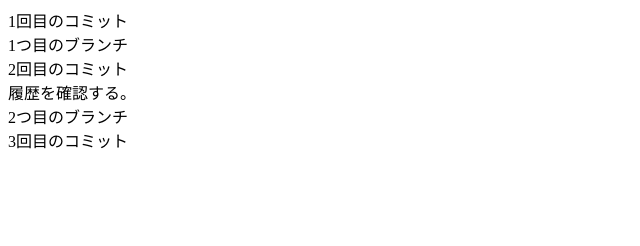
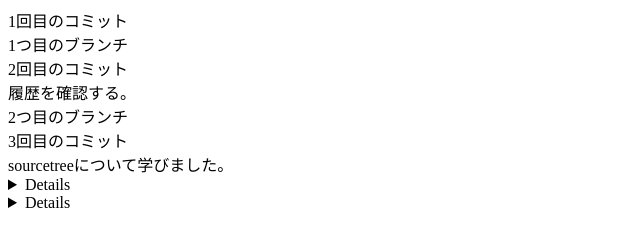
Before and after one commit to atuatusannn/git, a plain HTML site: page index.html in a window 1280 px wide. Shown: the whole page, without its empty margins (0-640 px from the left). Drawn offline with Linux system fonts and the light colour scheme.

Commit message:
SourceTreeを使ってコミットしてみました。

```diff
--- a/index.html
+++ b/index.html
@@ -4,6 +4,7 @@
     <meta charset="UTF-8">
     <meta http-equiv="X-UA-Compatible" content="IE=edge">
     <meta name="viewport" content="width=device-width, initial-scale=1.0">
+    <link rel="stylesheet" href="style.css">
     <title>Document</title>
 </head>
 <body>
@@ -13,5 +14,9 @@
     <div>履歴を確認する。</div>
     <div>2つ目のブランチ</div>
     <div>3回目のコミット</div>
+
+    <div>sourcetreeについて学びました。</div>
+    <details>4回目のコミットです。</details>
+    <details>3つ目のブランチです。</details>
 </body>
 </html>
--- /dev/null
+++ b/style.css
@@ -0,0 +1,3 @@
+body{
+    width: 1000px;
+}
```
